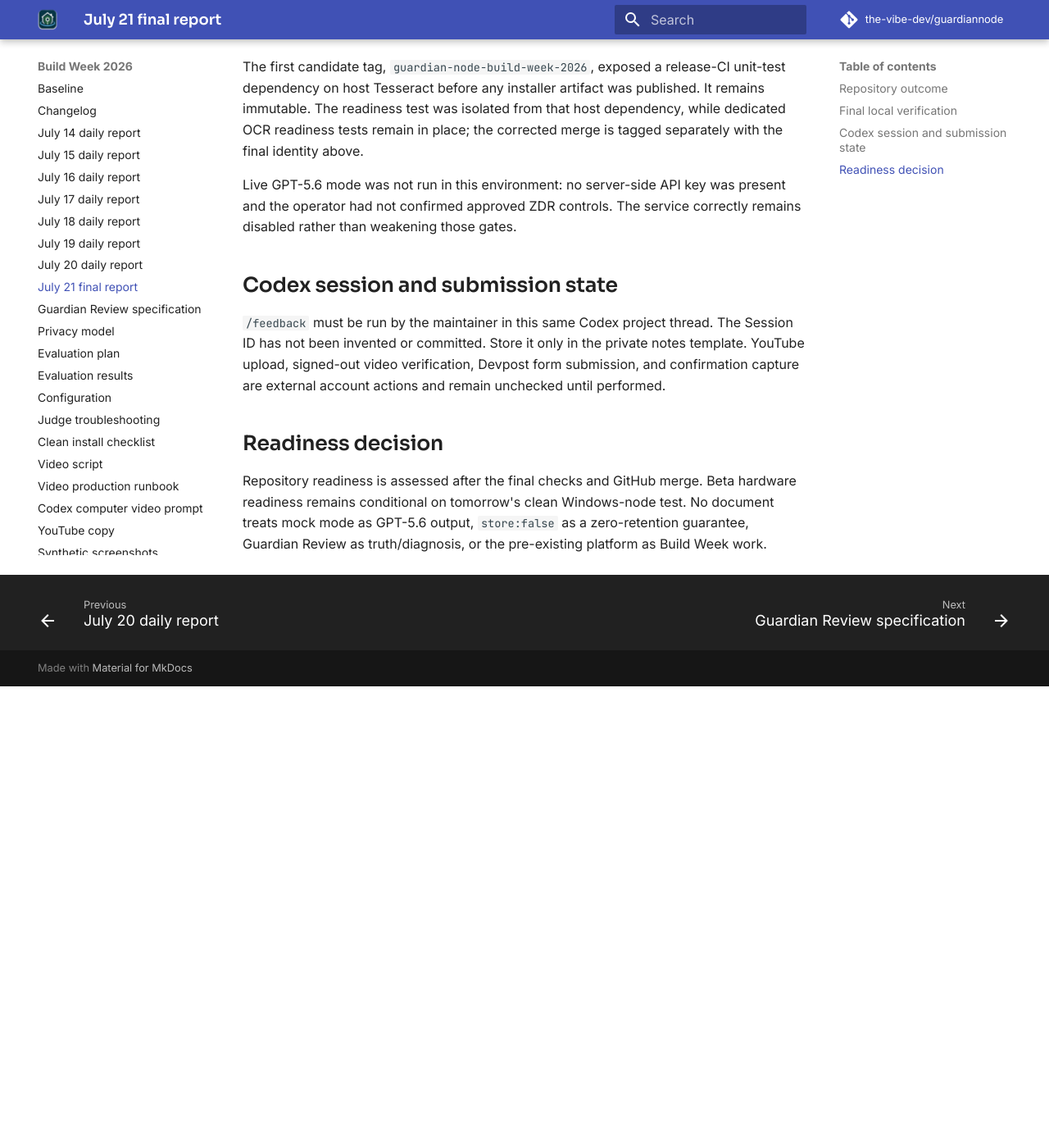
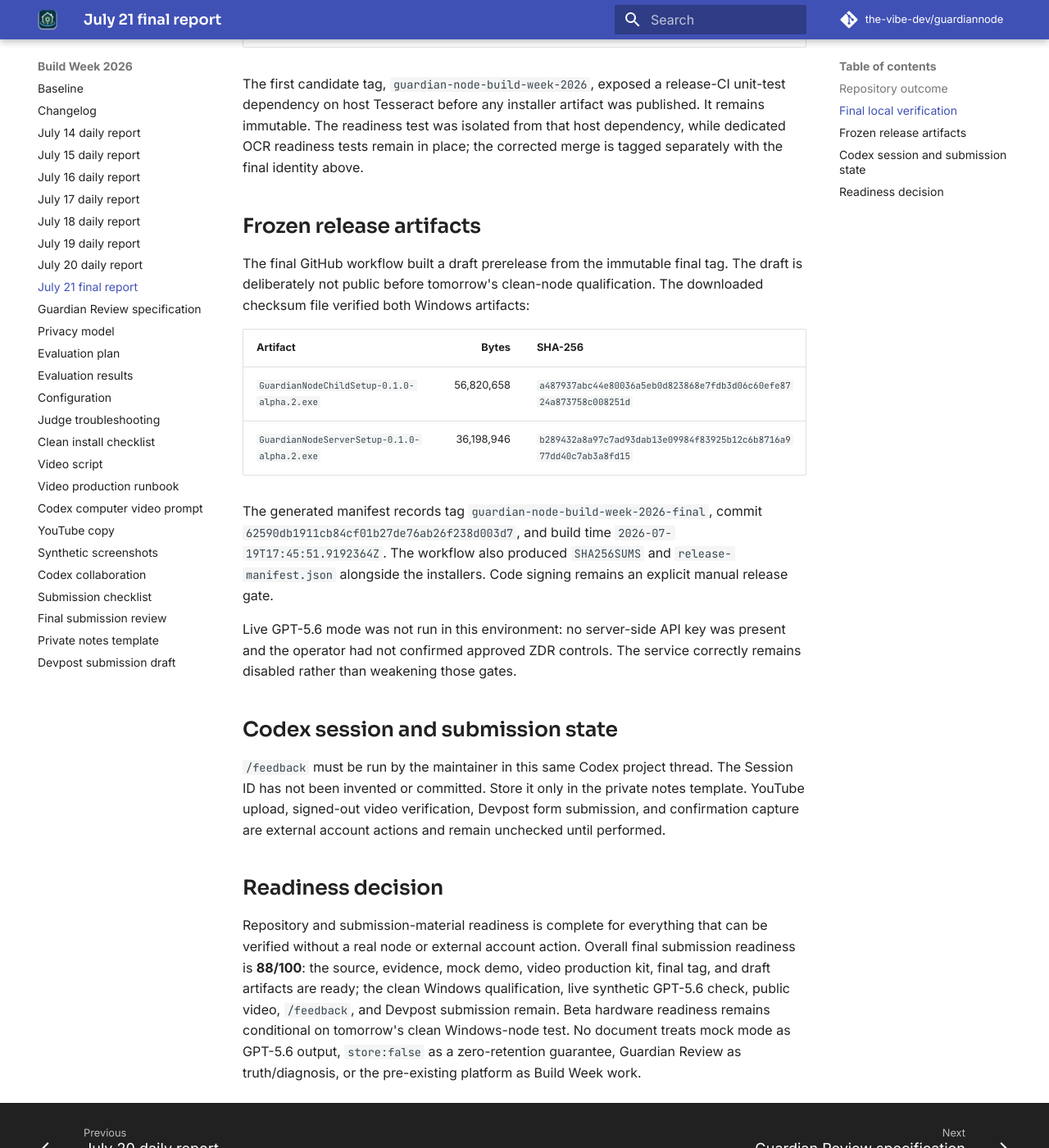
Before and after one commit to the-vibe-dev/guardiannode, an MkDocs documentation site: the page built from docs/build-week/DAILY_2026-07-21.md, in a window 1280 px wide and 1400 px high, scrolled down 2003 px. Shown: the whole window at 82% size. Built offline with MkDocs 1.6.1 and Material for MkDocs 9.7.7, drawn with Linux system fonts in a browser that asks for light colours; comment, search, counter and statistics services are not loaded; before the commit the page ends 2840 px from its top, so only the background shows below that; some of the changed text lies outside the part shown.

Commit message:
docs: record final Build Week release evidence

```diff
--- a/docs/build-week/DAILY_2026-07-21.md
+++ b/docs/build-week/DAILY_2026-07-21.md
@@ -4,7 +4,8 @@
 
 GuardianNode is frozen at version `0.1.0-alpha.2` for the Build Week candidate.
 The final release identity is `guardian-node-build-week-2026-final`; the immutable
-commit is the value resolved by that tag after merge. The baseline remains
+release commit is
+`62590db1911cb84cf01b27de76ab26f238d003d7`. The baseline remains
 `pre-build-week-2026` at
 `36b2a547056d40eff32f00aa59b7820f7d3e98d5`.
 
@@ -31,20 +32,37 @@
 | Mock CLI golden path | Passed | Synthetic concerning result, schema `1.1.0`, encrypted local persistence |
 | 55-case mock evaluation | 55 completed, 0 failed; 55/55 schema compliant | 45.45% category agreement and 0% false-alarm rate disclosed |
 | Authorization/security regression | Passed | Included in backend suite |
-| Secret scan | Pending exact staged-candidate scan | Tracked-history scan was already clean |
+| Secret scan | Passed | Exact candidate scan and all 130 reachable commits were clean |
 | Dependency audits | Passed | No known backend/agent vulnerabilities; dashboard reported 0 production vulnerabilities |
 | Lint/type/compile | Passed | Backend/agent Ruff, backend mypy across 81 files, Python compile |
 | Rules benchmark | Passed | 196 frozen cases, no gate failures, p95 0.116 ms |
 | Docs/governance/submission | Passed | Strict MkDocs, notices, controls, version, feature matrix, local links, required copy/video assets |
 | Public link checks | 5/5 HTTP 200 | Repository, baseline tag, comparison, docs site, license; unauthenticated requests |
 | README install commands | Backend dry-run and Linux shell syntax passed | Windows-only agent extra cannot resolve `pywin32` on Linux; verify tomorrow on Windows |
-| Windows installer workflow | Pending GitHub run | Artifact generation, not real-node qualification |
+| Windows installer workflow | Passed | [Final release workflow](https://github.com/the-vibe-dev/guardiannode/actions/runs/29697304602); artifact generation only, not real-node qualification |
 
 The first candidate tag, `guardian-node-build-week-2026`, exposed a release-CI
 unit-test dependency on host Tesseract before any installer artifact was
 published. It remains immutable. The readiness test was isolated from that host
 dependency, while dedicated OCR readiness tests remain in place; the corrected
 merge is tagged separately with the final identity above.
+
+## Frozen release artifacts
+
+The final GitHub workflow built a draft prerelease from the immutable final tag.
+The draft is deliberately not public before tomorrow's clean-node qualification.
+The downloaded checksum file verified both Windows artifacts:
+
+| Artifact | Bytes | SHA-256 |
+|---|---:|---|
+| `GuardianNodeChildSetup-0.1.0-alpha.2.exe` | 56,820,658 | `a487937abc44e80036a5eb0d823868e7fdb3d06c60efe8724a873758c008251d` |
+| `GuardianNodeServerSetup-0.1.0-alpha.2.exe` | 36,198,946 | `b289432a8a97c7ad93dab13e09984f83925b12c6b8716a977dd40c7ab3a8fd15` |
+
+The generated manifest records tag `guardian-node-build-week-2026-final`,
+commit `62590db1911cb84cf01b27de76ab26f238d003d7`, and build time
+`2026-07-19T17:45:51.9192364Z`. The workflow also produced `SHA256SUMS` and
+`release-manifest.json` alongside the installers. Code signing remains an
+explicit manual release gate.
 
 Live GPT-5.6 mode was not run in this environment: no server-side API key was
 present and the operator had not confirmed approved ZDR controls. The service
@@ -60,8 +78,13 @@
 
 ## Readiness decision
 
-Repository readiness is assessed after the final checks and GitHub merge. Beta
-hardware readiness remains conditional on tomorrow's clean Windows-node test.
+Repository and submission-material readiness is complete for everything that
+can be verified without a real node or external account action. Overall final
+submission readiness is **88/100**: the source, evidence, mock demo, video
+production kit, final tag, and draft artifacts are ready; the clean Windows
+qualification, live synthetic GPT-5.6 check, public video, `/feedback`, and
+Devpost submission remain. Beta hardware readiness remains conditional on
+tomorrow's clean Windows-node test.
 No document treats mock mode as GPT-5.6 output, `store:false` as a zero-retention
 guarantee, Guardian Review as truth/diagnosis, or the pre-existing platform as
 Build Week work.
```
Also changed, not shown: BUILD_WEEK.md (+3 -0 lines), README.md (+5 -4 lines), docs/build-week/CHANGELOG.md (+9 -0 lines), docs/build-week/FINAL_SUBMISSION_REVIEW.md (+21 -4 lines), docs/build-week/SUBMISSION_CHECKLIST.md (+10 -6 lines).
